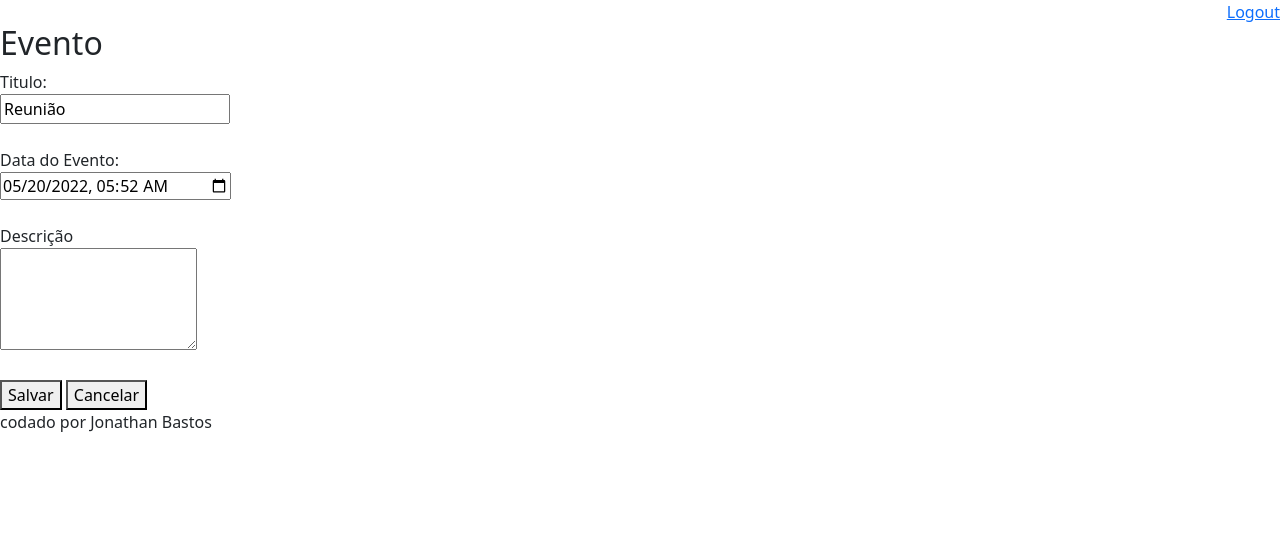
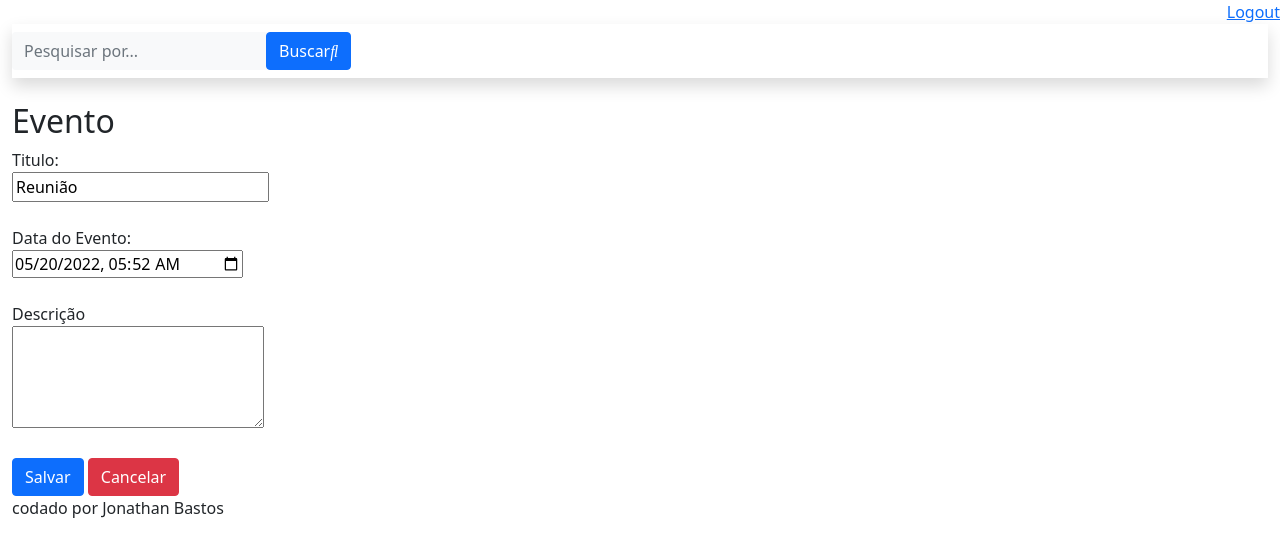
Before and after one commit to JhonyBastos/agendaApp, a Django app: page /agendaApp/evento/?id=16 in a window 1280 px wide. Shown: the top 557 px of the page. Run offline with Django 4.2, Linux system fonts and the light colour scheme; a user stored in the database is signed in; data comes from the database, SQL or seed files in the repository; both versions use the stored data as it was after the commit; some libraries are stand-ins or nearby versions.

Commit message:
Aperfeiçoamento da interface de usuário com a separação dos eventos em uma tebela estilizada

```diff
--- a/templates/evento.html
+++ b/templates/evento.html
@@ -5,17 +5,17 @@
     <form action="submit" method="POST"> {% csrf_token %}
         <label>Titulo:</label> <br>
         <input type="number" name="id_evento" value="{{ evento.id }}" hidden>
-        <input type="text" name="titulo" size="19" value="{{ evento.titulo }}">
+        <input type="text" name="titulo" size="22" value="{{ evento.titulo }}">
         <br> <br>
         <label>Data do Evento:</label> <br>
         <input type="datetime-local" name="data_evento" value="{{ evento.get_data_input_evento }}">
         <br> <br>
         <label>Descrição</label> <br>
-        <textarea type="text" name="descricao" rows="4" cols="19" ">{{ evento.descricao }}</textarea>
+        <textarea type="text" name="descricao" rows="4" cols="25">{{ evento.descricao }}</textarea>
         <br><br>
-        <button type="submit">Salvar</button>
+        <button class="btn btn-primary" type="submit">Salvar</button>
         <a href="/">
-            <button type="button">Cancelar</button>
+            <button class="btn btn-danger" type="button">Cancelar</button>
         </a>
     </form>
 {% endblock %}
--- a/templates/model-header.html
+++ b/templates/model-header.html
@@ -1,7 +1,11 @@
     <meta charset="UTF-8">
     <title>Agenda</title>
-    <link rel="stylesheet" type="text/css" href="bootstrap/css/bootstrap.min.css">
-    <link rel="stylesheet" type="text/css" href="bootstrap/css/style.css">
+    <link href="https://cdn.jsdelivr.net/npm/bootstrap@5.0.2/dist/css/bootstrap.min.css"
+          rel="stylesheet" integrity="sha384-EVSTQN3/azprG1Anm3QDgpJLIm9Nao0Yz1ztcQTwFspd3yD65VohhpuuCOmLASjC"
+          crossorigin="anonymous">
+    <link rel="stylesheet" href="path/to/font-awesome/css/font-awesome.min.css">
+    <link href="https://fonts.googleapis.com/css?family=Nunito:200,200i,300,300i,400,400i,600,600i,700,700i,800,800i,900,900i"
+        rel="stylesheet">
     <div align="right">
         <a href="/logout">Logout</a>
     </div>
--- /dev/null
+++ b/templates/model-navBar.html
@@ -0,0 +1,16 @@
+<!-- Topbar -->
+    <nav class="navbar navbar-expand navbar-light bg-white topbar mb-4 static-top shadow">
+
+        <!-- Topbar pesquisa -->
+        <form class="d-none d-sm-inline-block form-inline mr-auto ml-md-3 my-2 my-md-0 mw-100 navbar-search">
+            <div class="input-group">
+                <input type="text" class="form-control bg-light border-0 small" placeholder="Pesquisar por..."
+                    aria-label="Search" aria-describedby="basic-addon2">
+                <div class="input-group-append">
+                    <button class="btn btn-primary" type="button">
+                        Buscar<i class="fas fa-search fa-sm"></i>
+                    </button>
+                </div>
+            </div>
+        </form>
+    </nav>
--- a/templates/model-page.html
+++ b/templates/model-page.html
@@ -1,11 +1,18 @@
 <!DOCTYPE html>
 <html lang="en">
 <head>
+
     {% include "model-header.html" %}
 </head>
 <body>
-    {% block content %} {% endblock %}
-    {% include "model-footer.html" %}
-
-    </body>
+    <div class="container-fluid">
+        <div id="content-wrapper" class="d-flex flex-column">
+            <div id="content">
+                {% include "model-navBar.html" %}
+                {% block content %} {% endblock %}
+                {% include "model-footer.html" %}
+            </div>
+        </div>
+    </div>
+</body>
 </html>
```
Also changed, not shown: templates/agenda.html (+26 -11 lines), db.sqlite3.
